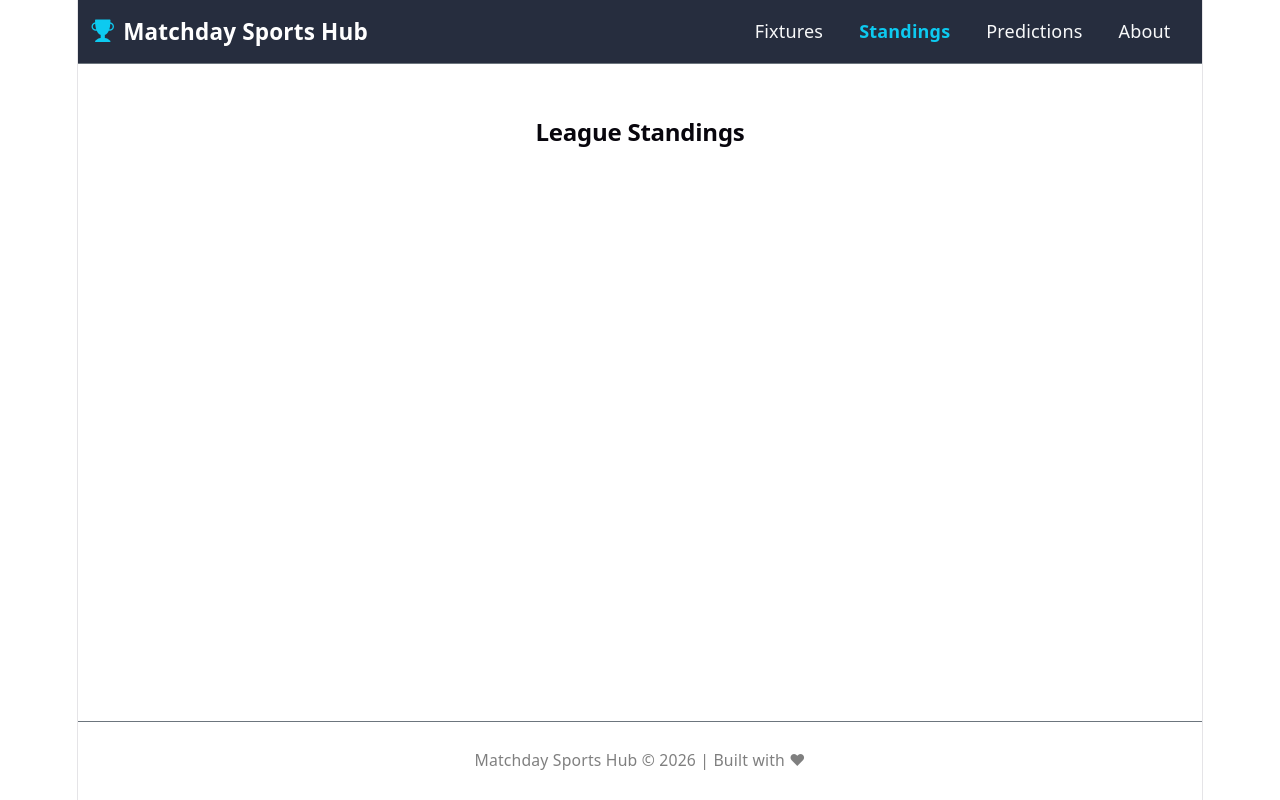
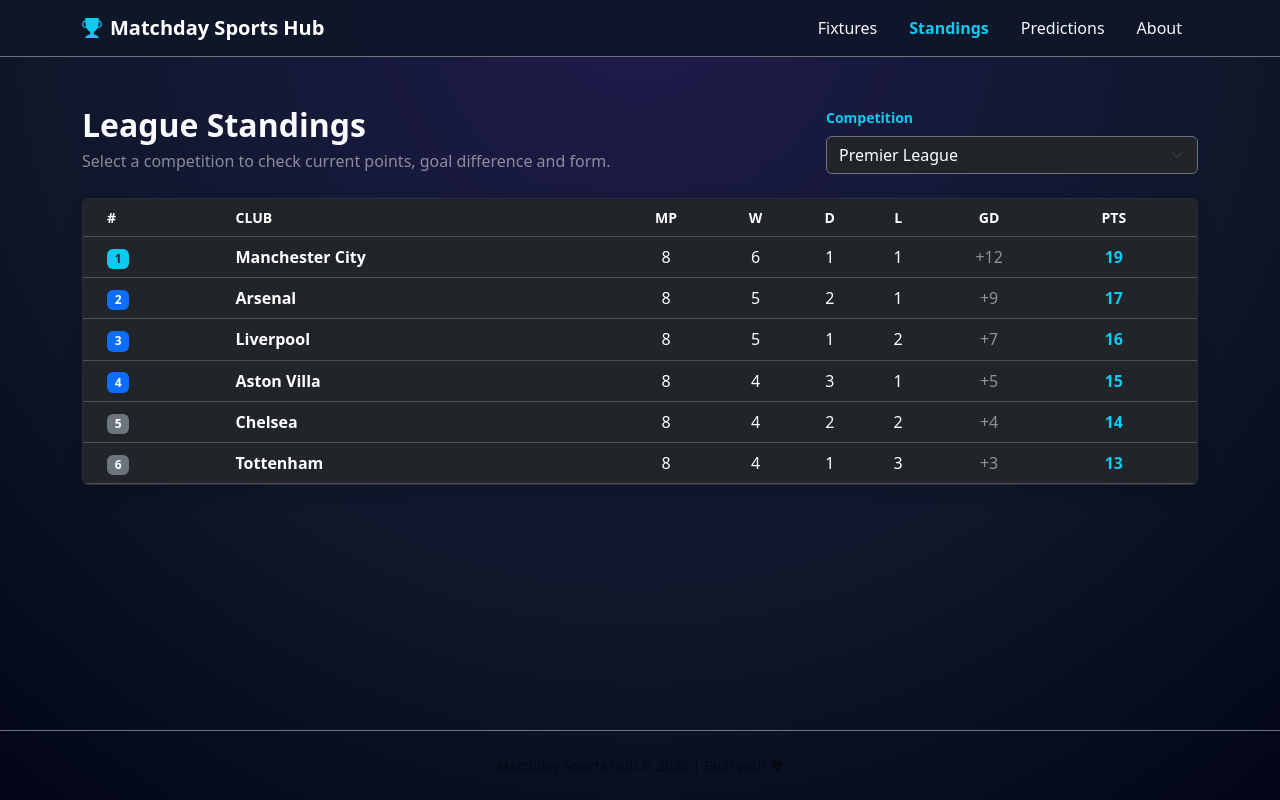
Before and after one commit to GeoMN99/matchday-sports-hub-react, a React (Vite) app in the folder MatchdaySportsHub/: page /standings in a window 1280 px wide. Built offline with nearby package versions, Linux system fonts and the light colour scheme; data requests are answered from the project's data file.

Commit message:
Add StandingsPage

```diff
--- a/MatchdaySportsHub/src/components/FilterBar.jsx
+++ b/MatchdaySportsHub/src/components/FilterBar.jsx
@@ -67,7 +67,7 @@ function FilterBar({
                     </select>
                 </div>
 
-                (/* Reset Btn */)
+                {/* Reset Btn */}
                 <div className="col-md-2">
                     <button
                        type="button"
--- a/MatchdaySportsHub/src/index.css
+++ b/MatchdaySportsHub/src/index.css
@@ -1,111 +1,32 @@
-:root {
-  --text: #6b6375;
-  --text-h: #08060d;
-  --bg: #fff;
-  --border: #e5e4e7;
-  --code-bg: #f4f3ec;
-  --accent: #aa3bff;
-  --accent-bg: rgba(170, 59, 255, 0.1);
-  --accent-border: rgba(170, 59, 255, 0.5);
-  --social-bg: rgba(244, 243, 236, 0.5);
-  --shadow:
-    rgba(0, 0, 0, 0.1) 0 10px 15px -3px, rgba(0, 0, 0, 0.05) 0 4px 6px -2px;
-
-  --sans: system-ui, 'Segoe UI', Roboto, sans-serif;
-  --heading: system-ui, 'Segoe UI', Roboto, sans-serif;
-  --mono: ui-monospace, Consolas, monospace;
-
-  font: 18px/145% var(--sans);
-  letter-spacing: 0.18px;
-  color-scheme: light dark;
-  color: var(--text);
-  background: var(--bg);
-  font-synthesis: none;
-  text-rendering: optimizeLegibility;
-  -webkit-font-smoothing: antialiased;
-  -moz-osx-font-smoothing: grayscale;
-
-  @media (max-width: 1024px) {
-    font-size: 16px;
-  }
-}
-
-@media (prefers-color-scheme: dark) {
-  :root {
-    --text: #9ca3af;
-    --text-h: #f3f4f6;
-    --bg: #16171d;
-    --border: #2e303a;
-    --code-bg: #1f2028;
-    --accent: #c084fc;
-    --accent-bg: rgba(192, 132, 252, 0.15);
-    --accent-border: rgba(192, 132, 252, 0.5);
-    --social-bg: rgba(47, 48, 58, 0.5);
-    --shadow:
-      rgba(0, 0, 0, 0.4) 0 10px 15px -3px, rgba(0, 0, 0, 0.25) 0 4px 6px -2px;
-  }
-
-  #social .button-icon {
-    filter: invert(1) brightness(2);
-  }
+html,
+body,
+#root {
+  width: 100%;
+  min-height: 100vh;
+  margin: 0;
+  padding: 0;
 }
 
 body {
-  margin: 0;
+  background: radial-gradient(circle at 50% 0%, #1e1b4b 0%, #0f172a 60%, #020617 100%) !important;
+  color: #f8fafc !important;
+  font-family: system-ui, -apple-system, "Segoe UI", Roboto, sans-serif;
 }
 
-#root {
-  width: 1126px;
-  max-width: 100%;
-  margin: 0 auto;
-  text-align: center;
-  border-inline: 1px solid var(--border);
-  min-height: 100svh;
-  display: flex;
-  flex-direction: column;
-  box-sizing: border-box;
+.glass-card {
+  background: rgba(15, 23, 42, 0.75) !important;
+  backdrop-filter: blur(12px);
+  border: 1px solid rgba(255, 255, 255, 0.1) !important;
+  transition: transform 0.25s ease, box-shadow 0.25s ease;
 }
 
-h1,
-h2 {
-  font-family: var(--heading);
-  font-weight: 500;
-  color: var(--text-h);
+.glass-card:hover {
+  transform: translateY(-4px);
+  box-shadow: 0 10px 25px rgba(0, 240, 255, 0.15) !important;
 }
 
-h1 {
-  font-size: 56px;
-  letter-spacing: -1.68px;
-  margin: 32px 0;
-  @media (max-width: 1024px) {
-    font-size: 36px;
-    margin: 20px 0;
-  }
+.team-badge {
+  width: 48px;
+  height: 48px;
+  object-fit: contain;
 }
-h2 {
-  font-size: 24px;
-  line-height: 118%;
-  letter-spacing: -0.24px;
-  margin: 0 0 8px;
-  @media (max-width: 1024px) {
-    font-size: 20px;
-  }
-}
-p {
-  margin: 0;
-}
-
-code,
-.counter {
-  font-family: var(--mono);
-  display: inline-flex;
-  border-radius: 4px;
-  color: var(--text-h);
-}
-
-code {
-  font-size: 15px;
-  line-height: 135%;
-  padding: 4px 8px;
-  background: var(--code-bg);
-}
--- a/MatchdaySportsHub/src/pages/StandingsPage.jsx
+++ b/MatchdaySportsHub/src/pages/StandingsPage.jsx
@@ -1,3 +1,112 @@
-export default function StandingsPage() {
-  return <h2 className="fw-bold">League Standings</h2>;
+import { useState } from 'react';
+import { useFetch } from '../hooks/useFetch';
+
+const LEAGUES = [
+  { id: '4328', name: 'Premier League' },
+  { id: '4335', name: 'La Liga' },
+  { id: '4331', name: 'Bundesliga' },
+  { id: '4332', name: 'Serie A' },
+  { id: '4480', name: 'UEFA Champions League' },
+];
+
+function StandingsPage() {
+  const { data: standings, loading, error } = useFetch('http://localhost:3001/standings');
+  const [selectedLeague, setSelectedLeague] = useState('4328');
+
+  const tableRows = standings?.[selectedLeague] || [];
+
+  return (
+    <div>
+      <header className="d-flex flex-column flex-md-row justify-content-between align-items-md-center gap-3 mb-4">
+        <div>
+          <h2 className="fw-bold mb-1">League Standings</h2>
+          <p className="text-white-50 mb-0">
+            Select a competition to check current points, goal difference and form.
+          </p>
+        </div>
+
+        <div className="col-md-4">
+          <label htmlFor="standings-league" className="form-label small text-info fw-semibold">
+            Competition
+          </label>
+          <select
+            id="standings-league"
+            className="form-select bg-dark text-white border-secondary"
+            value={selectedLeague}
+            onChange={(e) => setSelectedLeague(e.target.value)}
+          >
+            {LEAGUES.map((league) => (
+              <option key={league.id} value={league.id}>
+                {league.name}
+              </option>
+            ))}
+          </select>
+        </div>
+      </header>
+
+      {loading && (
+        <div className="text-center py-5">
+          <div className="spinner-border text-info" role="status">
+            <span className="visually-hidden">Loading standings...</span>
+          </div>
+        </div>
+      )}
+
+      {error && (
+        <div className="alert alert-danger" role="alert">
+          <i className="bi bi-exclamation-triangle-fill me-2"></i>
+          {error} — Ensure <code>npm run server</code> is running on port 3001.
+        </div>
+      )}
+
+      {!loading && !error && (
+        <div className="card glass-card text-white shadow overflow-hidden">
+          <div className="table-responsive">
+            <table className="table table-dark table-hover align-middle mb-0">
+              <thead>
+                <tr className="text-info small text-uppercase">
+                  <th scope="col" className="ps-4">#</th>
+                  <th scope="col">Club</th>
+                  <th scope="col" className="text-center">MP</th>
+                  <th scope="col" className="text-center">W</th>
+                  <th scope="col" className="text-center">D</th>
+                  <th scope="col" className="text-center">L</th>
+                  <th scope="col" className="text-center">GD</th>
+                  <th scope="col" className="text-center pe-4">Pts</th>
+                </tr>
+              </thead>
+              <tbody>
+                {tableRows.map((row) => (
+                  <tr key={row.team}>
+                    <td className="ps-4">
+                      <span
+                        className={`badge ${
+                          row.rank === 1
+                            ? 'bg-info text-dark'
+                            : row.rank <= 4
+                            ? 'bg-primary'
+                            : 'bg-secondary'
+                        }`}
+                      >
+                        {row.rank}
+                      </span>
+                    </td>
+                    <td className="fw-semibold">{row.team}</td>
+                    <td className="text-center">{row.played}</td>
+                    <td className="text-center">{row.won}</td>
+                    <td className="text-center">{row.draw}</td>
+                    <td className="text-center">{row.loss}</td>
+                    <td className="text-center text-white-50">{row.gd}</td>
+                    <td className="text-center fw-bold text-info pe-4">{row.points}</td>
+                  </tr>
+                ))}
+              </tbody>
+            </table>
+          </div>
+        </div>
+      )}
+    </div>
+  );
 }
+
+export default StandingsPage;
```
Also changed, not shown: MatchdaySportsHub/src/App.css (deleted, +0 -184 lines).
